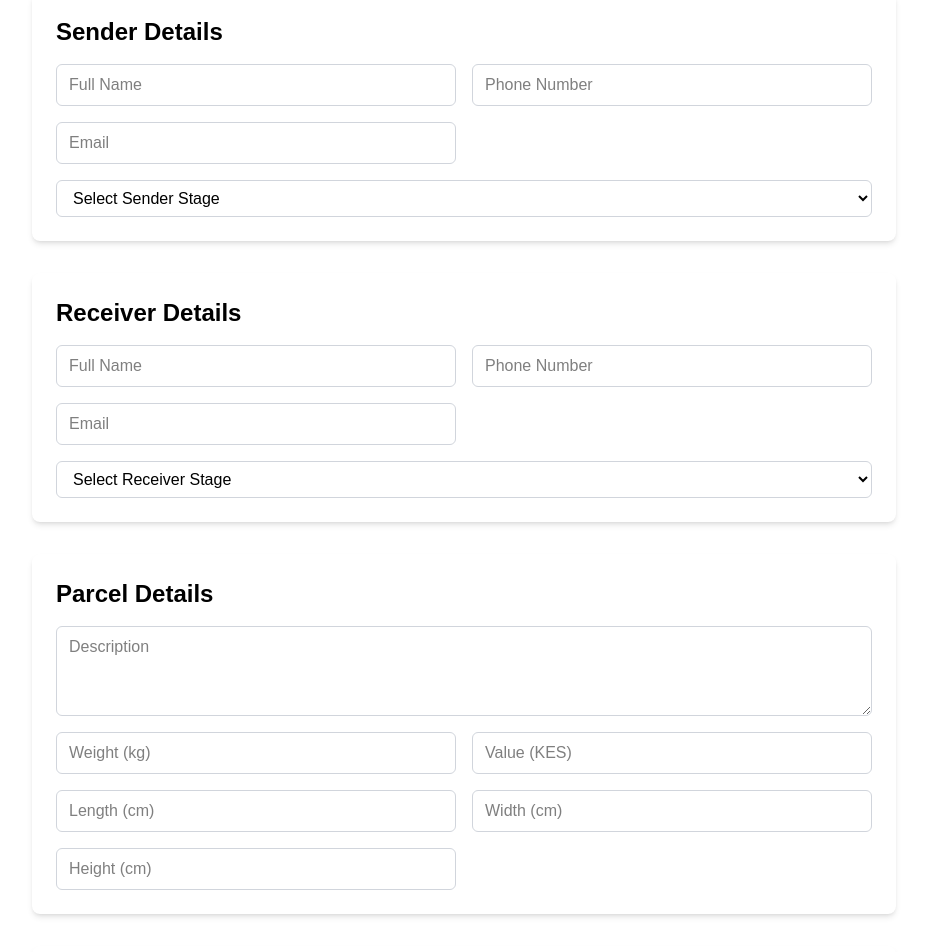
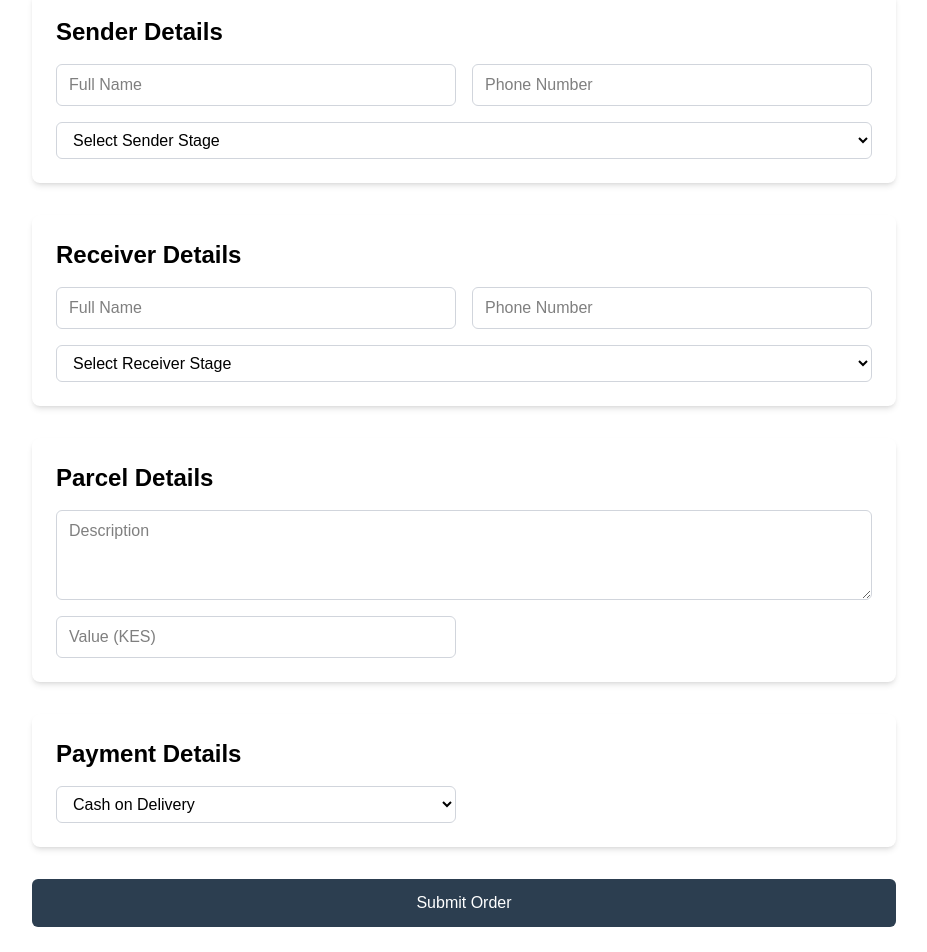
Before and after one commit to Iguru-Limited/Mzigo.co.ke, a Next.js app: page /send-mzigo/1 in a window 1280 px wide. Shown: the part 220-1172 px from the top of the page, without its empty margins (176-1103 px from the left). Built offline with nearby package versions, Linux system fonts and the light colour scheme.

Commit message:
refactor SendMzigoPage form to remove unused fields and simplify input handling

```diff
--- a/app/send-mzigo/[company]/page.tsx
+++ b/app/send-mzigo/[company]/page.tsx
@@ -61,25 +61,16 @@ function SendMzigoPage({ params }: PageProps) {
     // Sender Details
     senderName: "",
     senderPhone: "",
-    senderEmail: "",
     senderStage: "",
     // Receiver Details
     receiverName: "",
     receiverPhone: "",
-    receiverEmail: "",
     receiverStage: "",
     // Parcel Details
     parcelDescription: "",
-    parcelWeight: "",
-    parcelLength: "",
-    parcelWidth: "",
-    parcelHeight: "",
     parcelValue: "",
     // Payment Details
     paymentMethod: "cash",
-    cardNumber: "",
-    expiryDate: "",
-    cvv: "",
   });
 
   const handleChange = (
@@ -128,15 +119,7 @@ function SendMzigoPage({ params }: PageProps) {
               className="border border-gray-300 rounded-md px-3 py-2 focus:outline-none focus:ring-2 focus:ring-blue-400 text-black"
               required
             />
-            <input
-              type="email"
-              name="senderEmail"
-              placeholder="Email"
-              value={formData.senderEmail}
-              onChange={handleChange}
-              className="border border-gray-300 rounded-md px-3 py-2 focus:outline-none focus:ring-2 focus:ring-blue-400 text-black"
-              required
-            />
+
             <select
               name="senderStage"
               value={formData.senderStage}
@@ -178,15 +161,7 @@ function SendMzigoPage({ params }: PageProps) {
               className="border border-gray-300 rounded-md px-3 py-2 focus:outline-none focus:ring-2 focus:ring-blue-400 text-black"
               required
             />
-            <input
-              type="email"
-              name="receiverEmail"
-              placeholder="Email"
-              value={formData.receiverEmail}
-              onChange={handleChange}
-              className="border border-gray-300 rounded-md px-3 py-2 focus:outline-none focus:ring-2 focus:ring-blue-400 text-black"
-              required
-            />
+
             <select
               name="receiverStage"
               value={formData.receiverStage}
@@ -219,48 +194,12 @@ function SendMzigoPage({ params }: PageProps) {
               rows={3}
               required
             />
-            <input
-              type="number"
-              name="parcelWeight"
-              placeholder="Weight (kg)"
-              value={formData.parcelWeight}
-              onChange={handleChange}
-              className="border border-gray-300 rounded-md px-3 py-2 focus:outline-none focus:ring-2 focus:ring-blue-400 text-black"
-              step="0.1"
-              required
-            />
+
             <input
               type="number"
               name="parcelValue"
               placeholder="Value (KES)"
               value={formData.parcelValue}
-              onChange={handleChange}
-              className="border border-gray-300 rounded-md px-3 py-2 focus:outline-none focus:ring-2 focus:ring-blue-400 text-black"
-              required
-            />
-            <input
-              type="number"
-              name="parcelLength"
-              placeholder="Length (cm)"
-              value={formData.parcelLength}
-              onChange={handleChange}
-              className="border border-gray-300 rounded-md px-3 py-2 focus:outline-none focus:ring-2 focus:ring-blue-400 text-black"
-              required
-            />
-            <input
-              type="number"
-              name="parcelWidth"
-              placeholder="Width (cm)"
-              value={formData.parcelWidth}
-              onChange={handleChange}
-              className="border border-gray-300 rounded-md px-3 py-2 focus:outline-none focus:ring-2 focus:ring-blue-400 text-black"
-              required
-            />
-            <input
-              type="number"
-              name="parcelHeight"
-              placeholder="Height (cm)"
-              value={formData.parcelHeight}
               onChange={handleChange}
               className="border border-gray-300 rounded-md px-3 py-2 focus:outline-none focus:ring-2 focus:ring-blue-400 text-black"
               required
@@ -281,40 +220,8 @@ function SendMzigoPage({ params }: PageProps) {
               className="border border-gray-300 rounded-md px-3 py-2 focus:outline-none focus:ring-2 focus:ring-blue-400 text-black"
             >
               <option value="cash">Cash on Delivery</option>
-              <option value="card">Credit/Debit Card</option>
               <option value="mpesa">M-Pesa</option>
             </select>
-            {formData.paymentMethod === "card" && (
-              <>
-                <input
-                  type="text"
-                  name="cardNumber"
-                  placeholder="Card Number"
-                  value={formData.cardNumber}
-                  onChange={handleChange}
-                  className="border border-gray-300 rounded-md px-3 py-2 focus:outline-none focus:ring-2 focus:ring-blue-400 md:col-span-2 text-black"
-                  required
-                />
-                <input
-                  type="text"
-                  name="expiryDate"
-                  placeholder="Expiry Date (MM/YY)"
-                  value={formData.expiryDate}
-                  onChange={handleChange}
-                  className="border border-gray-300 rounded-md px-3 py-2 focus:outline-none focus:ring-2 focus:ring-blue-400 text-black"
-                  required
-                />
-                <input
-                  type="text"
-                  name="cvv"
-                  placeholder="CVV"
-                  value={formData.cvv}
-                  onChange={handleChange}
-                  className="border border-gray-300 rounded-md px-3 py-2 focus:outline-none focus:ring-2 focus:ring-blue-400 text-black"
-                  required
-                />
-              </>
-            )}
           </div>
         </div>
 
```
